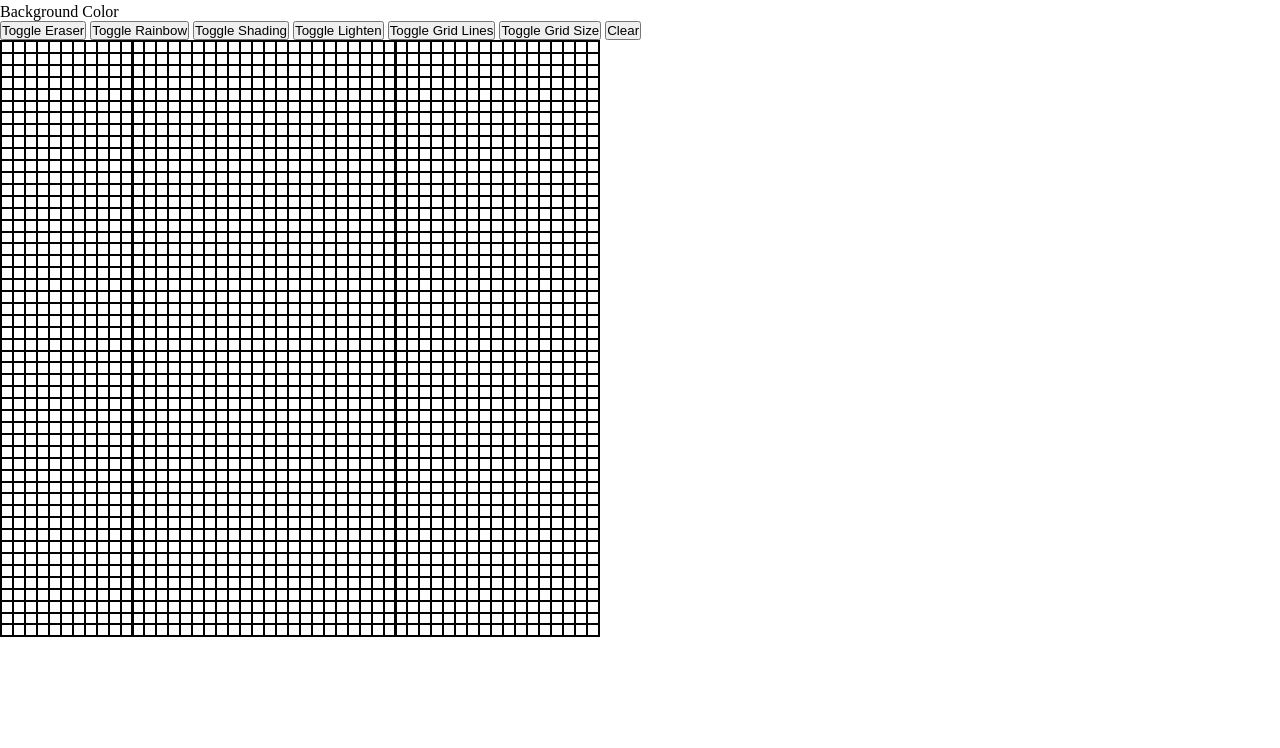
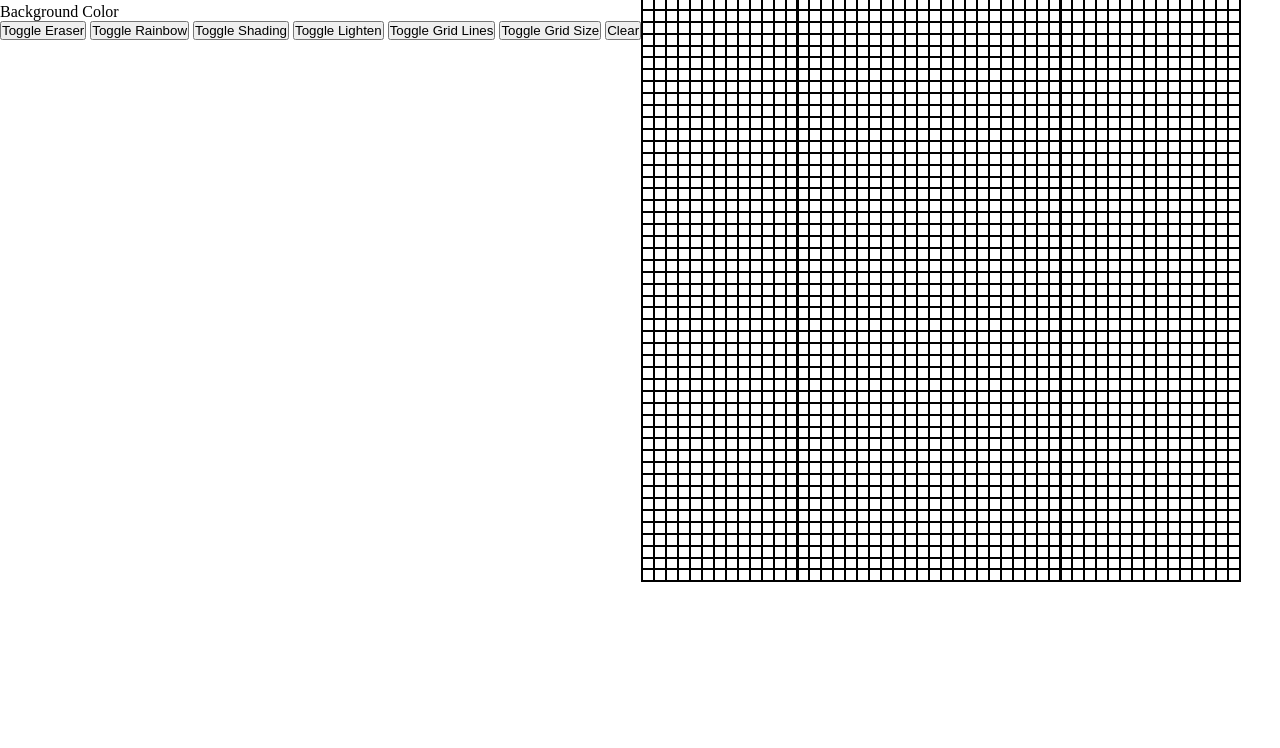
Before and after one commit to itsEmadK/odin-etch-a-scketch, a plain HTML site: page index.html in a window 1280 px wide. Shown: the part 52-800 px from the top of the page. Drawn offline with Linux system fonts and the light colour scheme.

Commit message:
Convert main container to flexbox

```diff
--- a/style.css
+++ b/style.css
@@ -19,3 +19,7 @@
     height: auto;
     background-color: white;
 }
+
+.main-container {
+    display: flex;
+}
```
